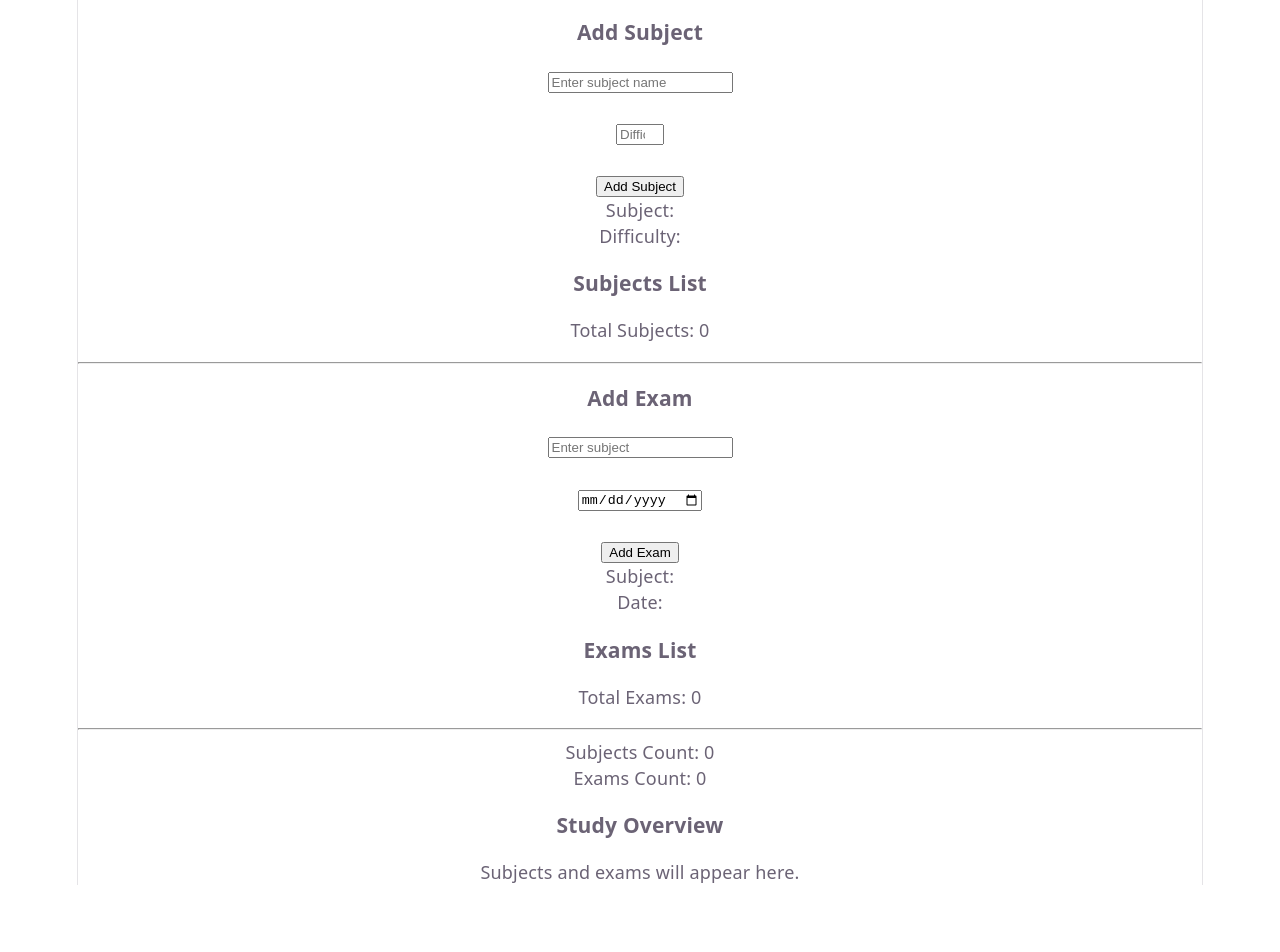
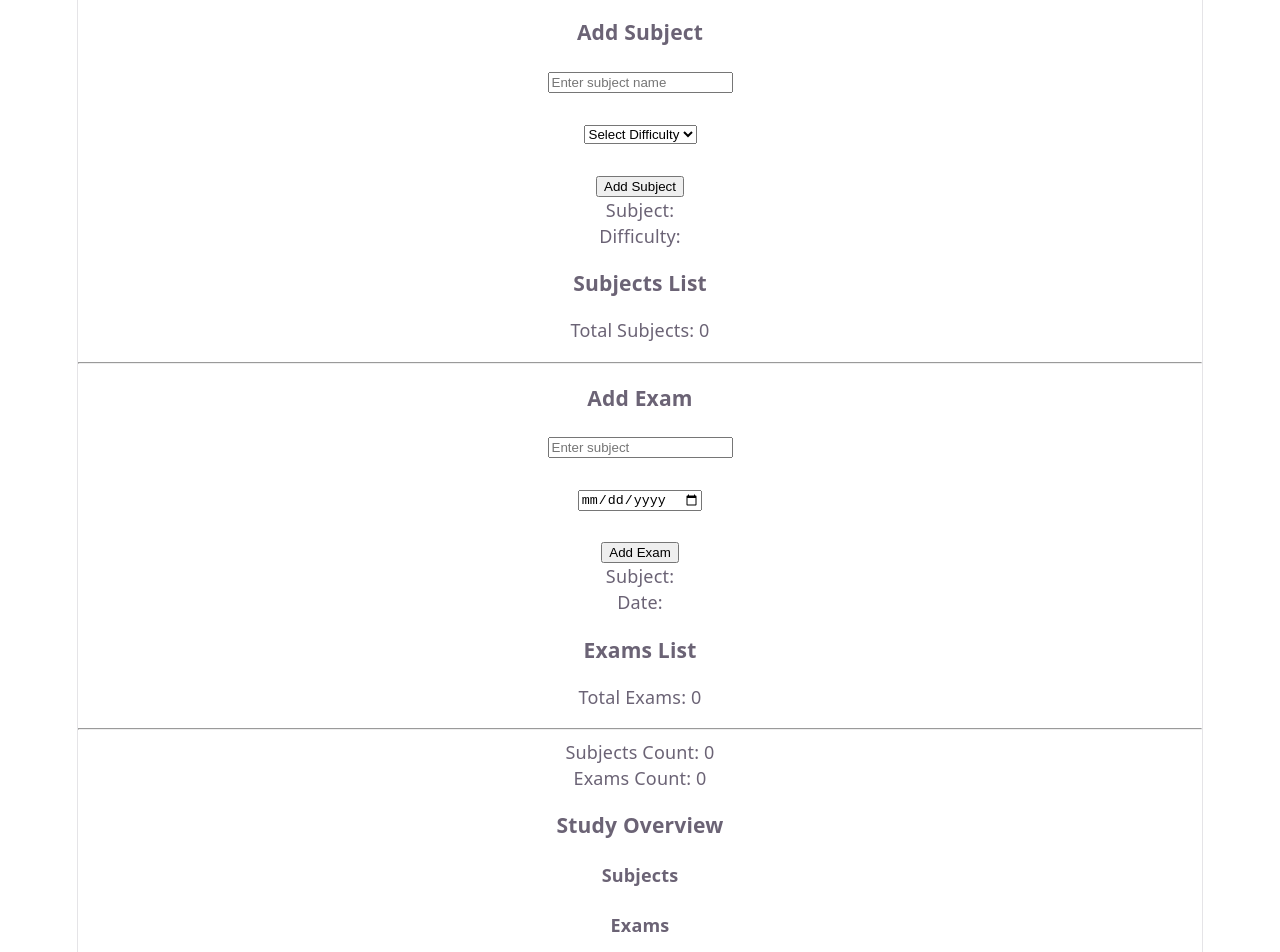
Before and after one commit to Nanditacodes29/SmartStudyPlanner, a React (Vite) app: page / in a window 1280 px wide. Shown: the part 120-1072 px from the top of the page. Before the commit the page ends 1005 px from the top, so only its background shows below. Built offline with nearby package versions, Linux system fonts and the light colour scheme.

Commit message:
Day 5 - Lifted state to Dashboard

```diff
--- a/src/components/CombinedData.jsx
+++ b/src/components/CombinedData.jsx
@@ -1,8 +1,27 @@
-function CombinedData() {
+function CombinedData({ subjects, exams }) {
   return (
     <div>
       <h3>Study Overview</h3>
-      <p>Subjects and exams will appear here.</p>
+
+      <h4>Subjects</h4>
+
+      <ul>
+        {subjects.map((subject, index) => (
+          <li key={index}>
+            {subject.name} - Difficulty {subject.difficulty}
+          </li>
+        ))}
+      </ul>
+
+      <h4>Exams</h4>
+
+      <ul>
+        {exams.map((exam, index) => (
+          <li key={index}>
+            {exam.subject} → {exam.date}
+          </li>
+        ))}
+      </ul>
     </div>
   );
 }
--- a/src/components/ExamForm.jsx
+++ b/src/components/ExamForm.jsx
@@ -1,9 +1,8 @@
 import { useState } from "react";
 
-function ExamForm() {
-  const [subject, setSubject] = useState("");
+function ExamForm({ exams, setExams }) {  const [subject, setSubject] = useState("");
   const [examDate, setExamDate] = useState("");
-  const [exams, setExams] = useState([]);
+
 
   const addExam = () => {
     if (!subject || !examDate) {
--- a/src/components/SubjectForm.jsx
+++ b/src/components/SubjectForm.jsx
@@ -1,9 +1,7 @@
 import { useState } from "react";
 
-function SubjectForm() {
-  const [subjectName, setSubjectName] = useState("");
+function SubjectForm({ subjects, setSubjects }) {  const [subjectName, setSubjectName] = useState("");
   const [difficulty, setDifficulty] = useState("");
-  const [subjects, setSubjects] = useState([]);
 
   const addSubject = () => {
     if (!subjectName || !difficulty) {
@@ -36,14 +34,17 @@ function SubjectForm() {
       <br />
       <br />
 
-      <input
-        type="number"
-        placeholder="Difficulty (1-5)"
-        min="1"
-        max="5"
+      <select
         value={difficulty}
         onChange={(e) => setDifficulty(e.target.value)}
-      />
+      >
+        <option value="">Select Difficulty</option>
+        <option value="1">1 - Very Easy</option>
+        <option value="2">2 - Easy</option>
+        <option value="3">3 - Medium</option>
+        <option value="4">4 - Hard</option>
+        <option value="5">5 - Very Hard</option>
+      </select>
 
       <br />
       <br />
--- a/src/pages/Dashboard.jsx
+++ b/src/pages/Dashboard.jsx
@@ -11,18 +11,27 @@ function Dashboard() {
     <div>
       <h2>Dashboard</h2>
 
-      <SubjectForm />
+      <SubjectForm
+        subjects={subjects}
+        setSubjects={setSubjects}
+      />
 
       <hr />
 
-      <ExamForm />
+      <ExamForm
+        exams={exams}
+        setExams={setExams}
+      />
 
       <hr />
 
       <p>Subjects Count: {subjects.length}</p>
       <p>Exams Count: {exams.length}</p>
 
-      <CombinedData />
+      <CombinedData
+        subjects={subjects}
+        exams={exams}
+      />
     </div>
   );
 }
```
